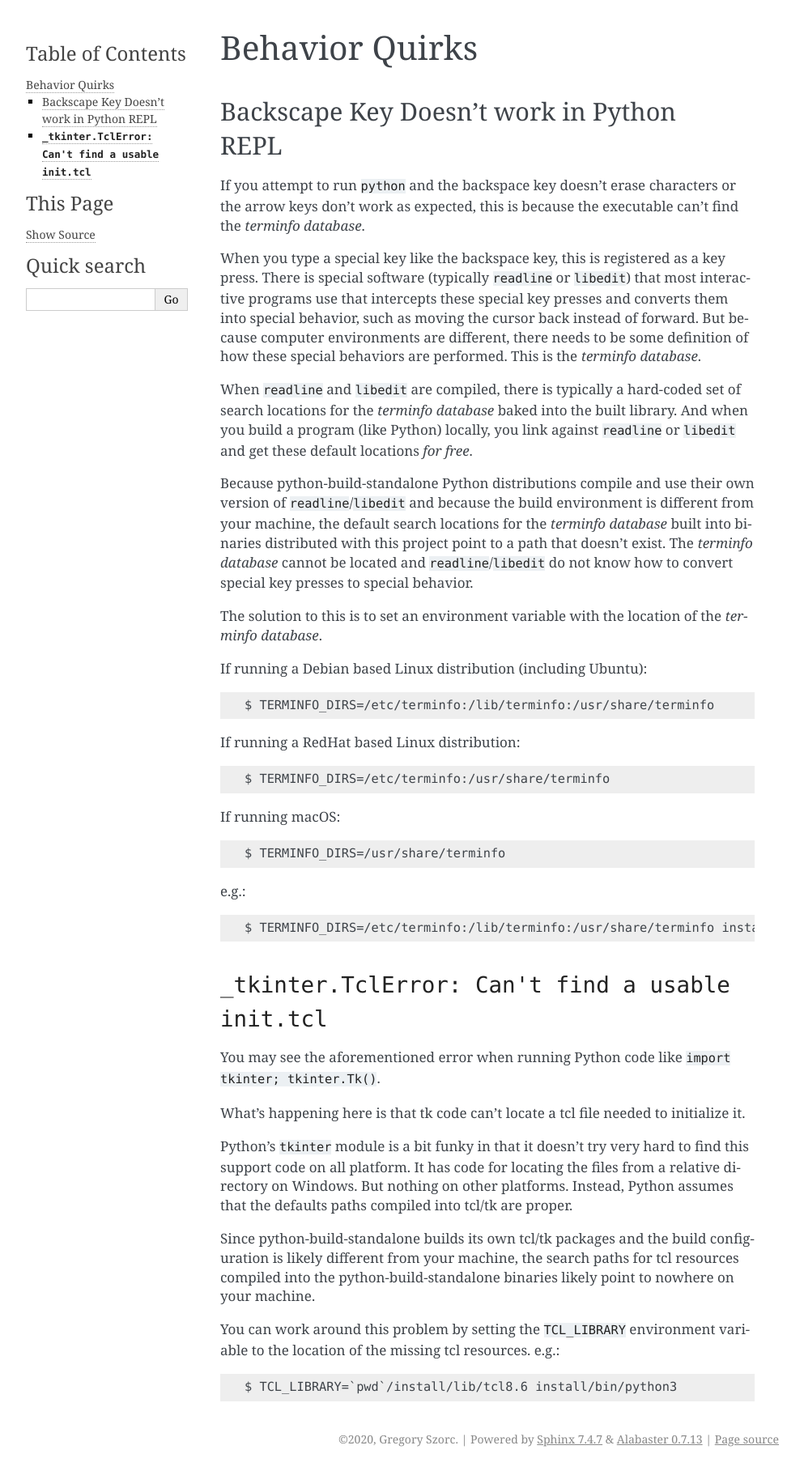
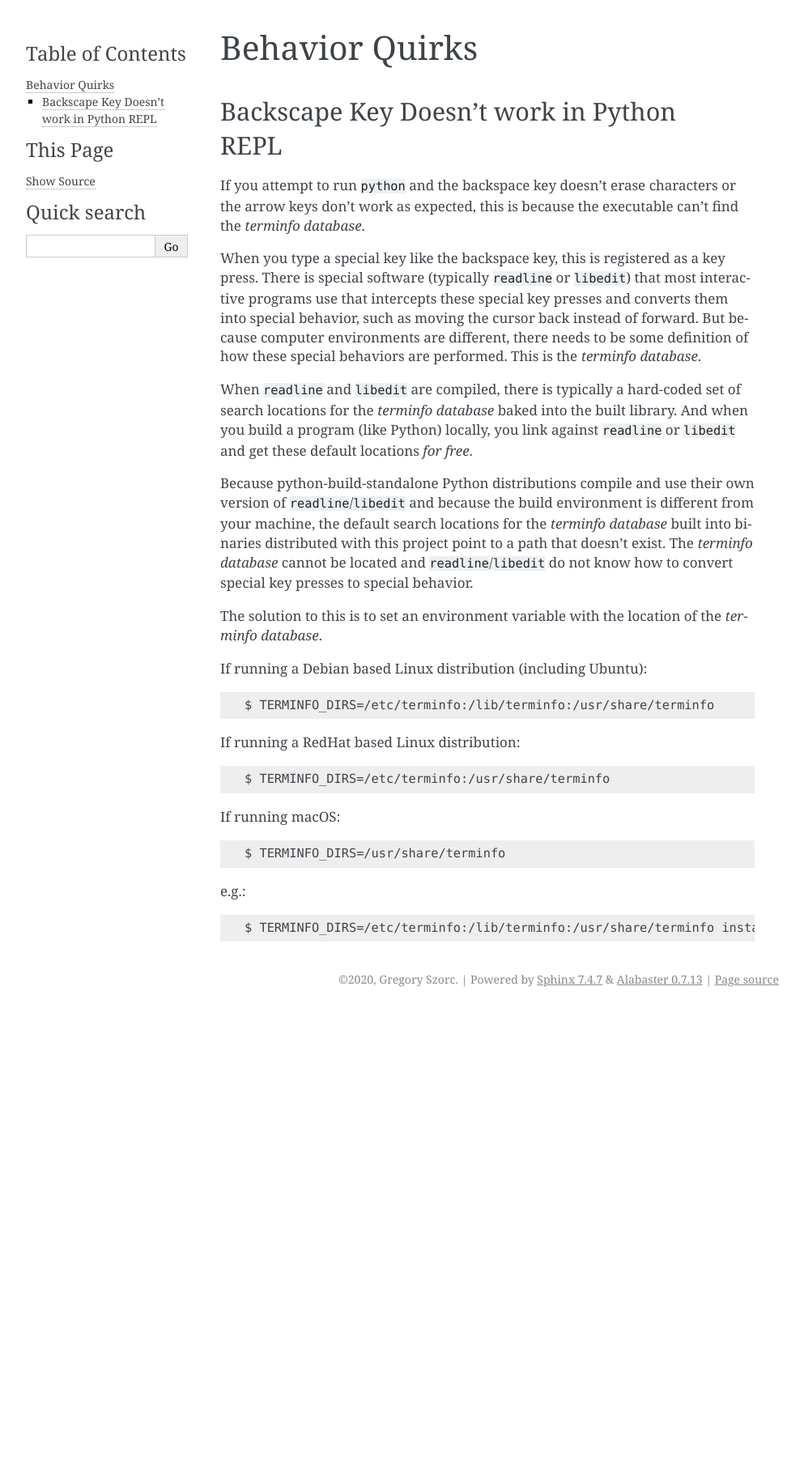
Before and after one commit to indygreg/python-build-standalone, a Sphinx documentation site: the page built from docs/quirks.rst, in a window 1280 px wide. Shown: the whole page at 81% size, without its empty margins (148-1141 px from the left). Built offline with Sphinx 7.4.7, drawn with Linux system fonts in a browser that asks for light colours; after the commit the page ends 1249 px from its top, so only the background shows below that.

Commit message:
docs: remove quirk about tkinter resources
With the recent changes to the location of the library
directories to conform with what tcl is expecting, this
workaround should no longer be necessary.

```diff
--- a/docs/quirks.rst
+++ b/docs/quirks.rst
@@ -54,30 +54,3 @@ If running macOS::
 e.g.::
 
    $ TERMINFO_DIRS=/etc/terminfo:/lib/terminfo:/usr/share/terminfo install/bin/python3.7
-
-``_tkinter.TclError: Can't find a usable init.tcl``
-===================================================
-
-You may see the aforementioned error when running Python
-code like ``import tkinter; tkinter.Tk()``.
-
-What's happening here is that tk code can't locate a tcl file
-needed to initialize it.
-
-Python's ``tkinter`` module is a bit funky in that it doesn't
-try very hard to find this support code on all platform. It
-has code for locating the files from a relative directory
-on Windows. But nothing on other platforms. Instead, Python assumes
-that the defaults paths compiled into tcl/tk are proper.
-
-Since python-build-standalone builds its own tcl/tk packages
-and the build configuration is likely different from your
-machine, the search paths for tcl resources compiled into
-the python-build-standalone binaries likely point to nowhere
-on your machine.
-
-You can work around this problem by setting the ``TCL_LIBRARY``
-environment variable to the location of the missing tcl resources.
-e.g.::
-
-   $ TCL_LIBRARY=`pwd`/install/lib/tcl8.6 install/bin/python3
```
